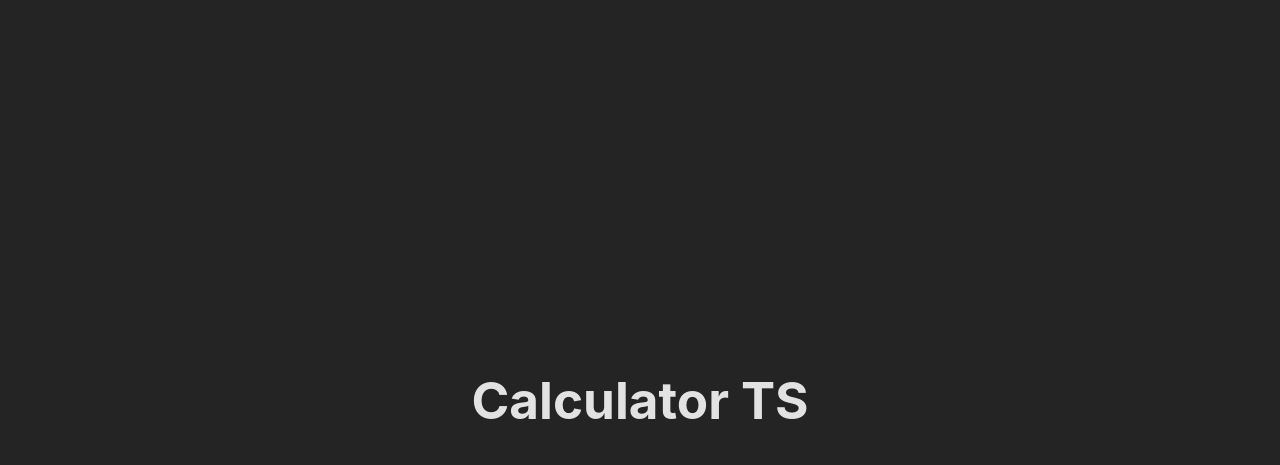
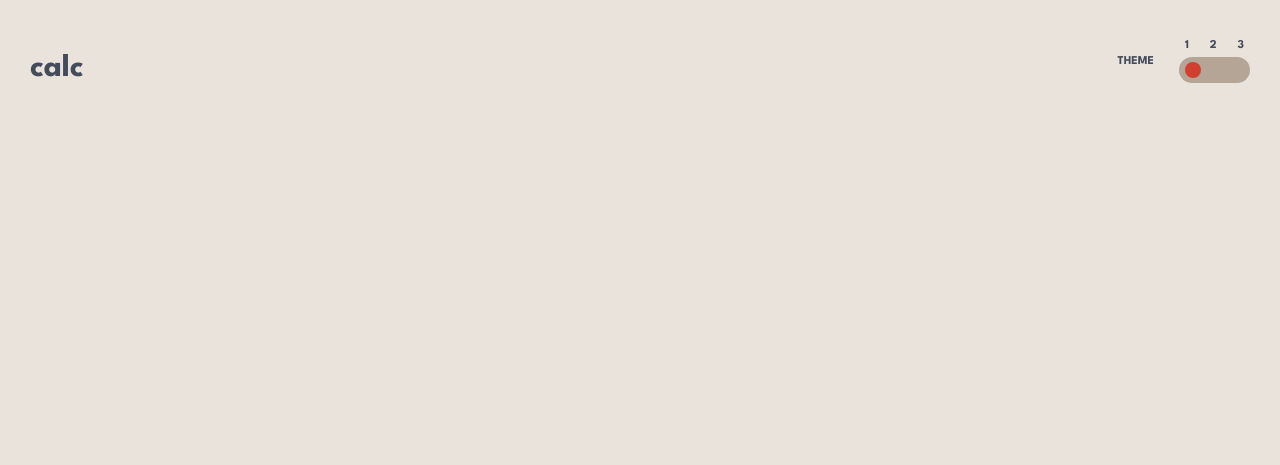
Before and after one commit to Jefersonsteven/calculator-typescript-app, a website built with Vite: page index.html in a window 1280 px wide. Built offline with nearby package versions, Linux system fonts and the light colour scheme.

Commit message:
almost ready the toggle theme

```diff
--- a/index.html
+++ b/index.html
@@ -4,10 +4,30 @@
     <meta charset="UTF-8" />
     <link rel="icon" type="image/svg+xml" href="/vite.svg" />
     <meta name="viewport" content="width=device-width, initial-scale=1.0" />
-    <title>Vite + TS</title>
+    <title>Calculator App</title>
   </head>
-  <body>
-    <div id="app"></div>
+  <body id="body" class="themeLight">
+
+    <!-- header 😶‍🌫️-->
+    <header class="header">
+      <p class="header__logo">calc</p>
+      <div class="header__toggleThemes">
+        <p>theme</p>
+        <div class="themes">
+          <div class="themes__levels"><span>1</span><span>2</span><span>3</span></div>
+          <div class="themes__toggle" theme="1">
+            <div class="toggle"></div>
+          </div>
+        </div>
+      </div>
+    </header>
+
+    <!-- main 😶‍🌫️-->
+    <main class="main">
+      <section class="main__display"></section>
+      <section class="main__keyboard"></section>
+    </main>
+
     <script type="module" src="/src/main.ts"></script>
   </body>
 </html>
--- /dev/null
+++ b/src/assets/theme.ts
@@ -0,0 +1,48 @@
+const body = document.querySelector('#body');
+
+const isThemeDark = window.matchMedia('(prefers-color-scheme: dark)').matches
+
+if (isThemeDark) {
+  body?.classList.remove("themeLight");
+  body?.classList.add("themeDark");
+} else {
+  body?.classList.remove("themeDark");
+  body?.classList.add("themeLight");
+}
+
+const themesToggle = document.querySelector('.themes__toggle');
+
+themesToggle?.addEventListener('click', handleToggle);
+
+function handleToggle(event: Event) {
+  const target = event.target as HTMLElement;
+  const theme = Number(target.getAttribute("theme"));
+
+  theme && Number(theme) < 3
+    ? target.setAttribute("theme", `${theme + 1}`)
+    : target.setAttribute("theme", `1`)
+
+  console.log(Number(target.getAttribute("theme")));
+
+
+  switch (theme) {
+    case 1:
+      body?.classList.remove("themePurple")
+      body?.classList.add("themeDark")
+      break;
+
+    case 2:
+      body?.classList.remove("themeDark")
+      body?.classList.add("themeLight")
+      break;
+
+    case 3:
+      body?.classList.remove("themeLight")
+      body?.classList.add("themePurple")
+      break;
+
+    default:
+      body?.classList.remove("themePurple")
+      body?.classList.add("themeDark")
+  }
+}
--- a/src/main.ts
+++ b/src/main.ts
@@ -1,7 +1,2 @@
-import './style.scss'
-
-document.querySelector<HTMLDivElement>('#app')!.innerHTML = `
-  <div>
-    <h1>Calculator TS</h1>
-  </div>
-`
+import './style.scss';
+import './assets/theme';
--- a/src/style.scss
+++ b/src/style.scss
@@ -1,29 +1,75 @@
-:root {
-  font-family: Inter, system-ui, Avenir, Helvetica, Arial, sans-serif;
-  line-height: 1.5;
-  font-weight: 400;
+@import url('https://fonts.googleapis.com/css2?family=League+Spartan:wght@700&display=swap');
+@import url('./styles/header.scss');
 
-  color-scheme: light dark;
-  color: rgba(255, 255, 255, 0.87);
-  background-color: #242424;
+// * backgrounds
+$very-dark-desaturated: hsl(222, 26%, 31%);
+$very-dark-desaturated2: hsl(223, 31%, 20%);
+$very-dark-desaturated3: hsl(224, 36%, 15%);
 
-  font-synthesis: none;
-  text-rendering: optimizeLegibility;
-  -webkit-font-smoothing: antialiased;
-  -moz-osx-font-smoothing: grayscale;
-  -webkit-text-size-adjust: 100%;
+// * keys
+$desaturated-dark-blue: hsl(225, 21%, 49%);
+$desaturated-dark-blue2: hsl(224, 28%, 35%);
+$red: hsl(6, 63%, 50%);
+$dark: hsl(6, 70%, 34%);
+$light-grayish-orange: hsl(30, 25%, 89%);
+$grayish-orange: hsl(28, 16%, 65%);
+
+// * text
+$very-dark-grayish-blue: hsl(221, 14%, 31%);
+$white: hsl(0, 0%, 100%);
+$font:'League Spartan', sans-serif;
+
+* {
+  margin: 0;
+  padding: 0;
+  box-sizing: border-box;
+}
+
+html {
+  font-size: 62.5%;
 }
 
 body {
-  margin: 0;
   display: flex;
-  justify-content: center;
-  place-items: center;
+  flex-direction: column;
+  gap: 20px;
   min-width: 320px;
   min-height: 100vh;
+  font-family: $font;
+  font-size: 1.6rem;
+  padding: 30px;
+  padding-top: 40px;
 }
 
-h1 {
-  font-size: 3.2em;
-  line-height: 1.1;
+.themeDark {
+  background-color: $very-dark-desaturated;
+  color: $white;
+  & .themes__toggle {
+    background-color: $very-dark-desaturated2;
+    & div {
+      background-color: $red;
+    }
+  }
 }
+
+.themeLight {
+  background-color: $light-grayish-orange;
+  color: $very-dark-grayish-blue;
+  & .themes__toggle {
+    background-color: $grayish-orange;
+    & div {
+      background-color: $red;
+    }
+  }
+}
+
+.themePurple {
+  background-color: $light-grayish-orange;
+  color: $very-dark-grayish-blue;
+  & .themes__toggle {
+    background-color: $grayish-orange;
+    & div {
+      background-color: $red;
+    }
+  }
+}
--- /dev/null
+++ b/src/styles/header.scss
@@ -0,0 +1,41 @@
+.header {
+  display: flex;
+  width: 100%;
+  justify-content: space-between;
+  & .header__logo {
+    font-size: 3.2rem;
+    display: flex;
+    flex-direction: column;
+    justify-content: flex-end;
+  }
+  & .header__toggleThemes {
+    display: flex;
+    align-items: center;
+    gap: 25px;
+    font-size: 1.2rem;
+    & p {
+      text-transform: uppercase;
+    }
+    & .themes {
+      & .themes__levels {
+        display: flex;
+        justify-content: space-between;
+        padding: 0 6px 6px 6px;
+      }
+      & .themes__toggle {
+        padding: 6px;
+        border-radius: 25px;
+        display: flex;
+        align-items: center;
+        width: 71px;
+        height: 26px;
+        cursor: pointer;
+        & div {
+          width: 16px;
+          height: 16px;
+          border-radius: 50%;
+        }
+      }
+    }
+  }
+}
```
